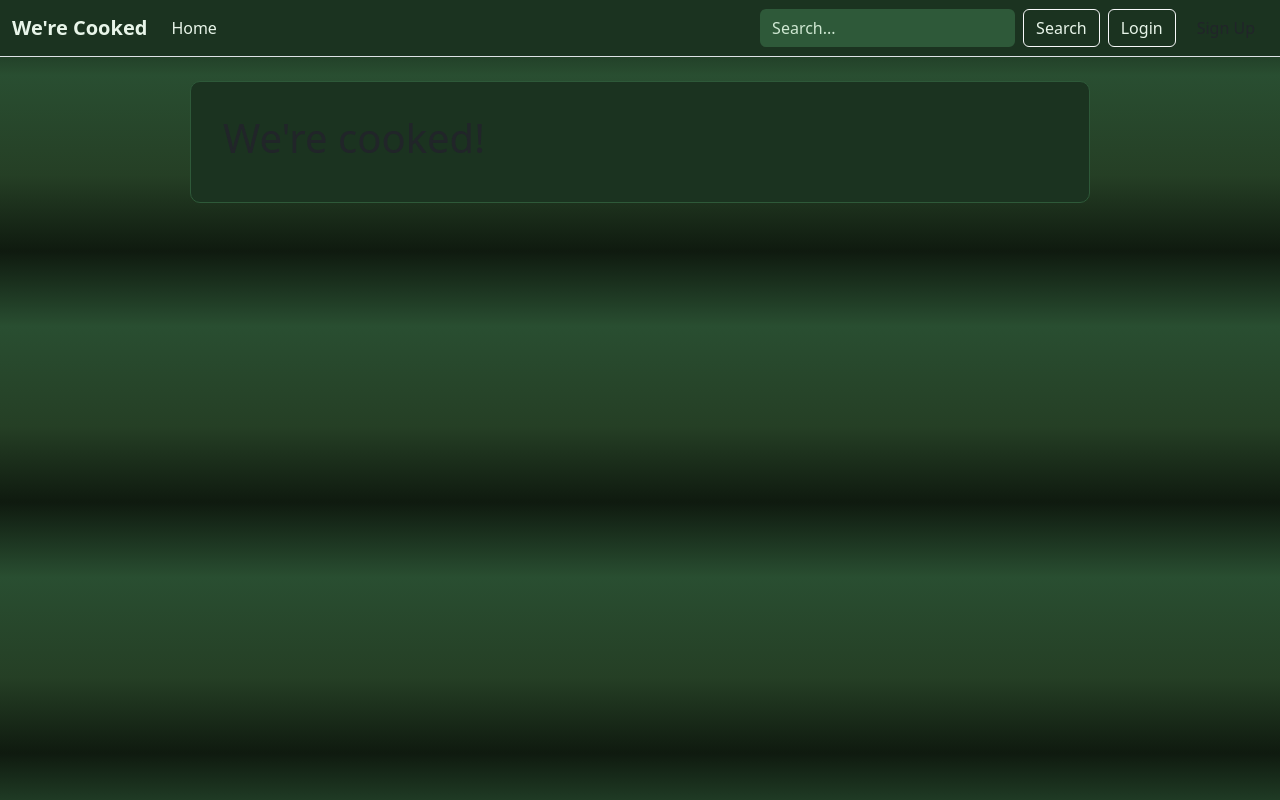
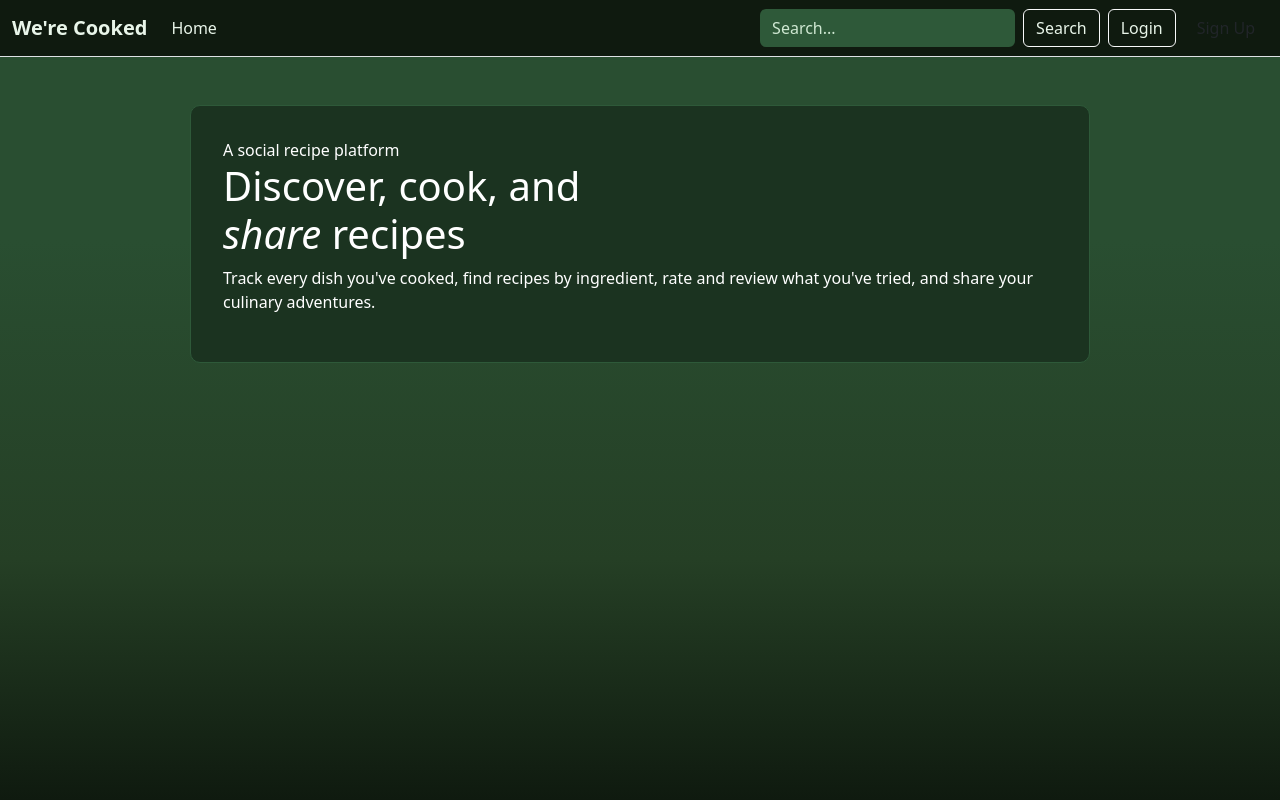
Before and after one commit to becca-mcd-95/cooked_project, a Django app: page / in a window 1280 px wide. Run offline with Django 3.2, Linux system fonts and the light colour scheme; parts of the project's set-up code (start-up, migrations or seed data) failed here and were passed over.

Commit message:
Base template complete (with a few missing pieces)

```diff
--- a/static/CSS/style.css
+++ b/static/CSS/style.css
@@ -9,15 +9,17 @@
 body {
     background: linear-gradient(
         180deg,
-        #0f1a0f 0%,
         #294e31 30%,
         #253f25 70%,
         #0f1a0f 100%
     );
+    background-size: cover;
+    background-repeat: no-repeat;
+    min-height: 100vh;
 }
 
 .navbar{
-    background-color: var(--green-dark);
+    background-color: var(--green-darkest) !important;
 }
 
 .navbar-brand, .nav-link, .btn-outline-light{
@@ -56,4 +58,5 @@ body {
     background-color: var(--green-dark);
     border: 1px solid var(--green-mid);
     border-radius: 10px;
+    color: white;
 }
--- a/templates/cooked/base.html
+++ b/templates/cooked/base.html
@@ -47,10 +47,10 @@
                 </div>
             </div>
         </nav>
-        <div class="container main-content mt-4">
+        <div>
             {% block body_block %}
             {% endblock %}
         </div>
+        </body>
         <!-- the footer base with paths to global section on sitemap (about, FAQ, contact etc)-->
-    </body>
 </html>
--- a/templates/cooked/home.html
+++ b/templates/cooked/home.html
@@ -2,5 +2,11 @@
 {% load staticfiles %}
 
 {% block body_block %}
-<h1>We're cooked!</h1>
+ <div class="main-content">
+    <div class="hero-section">
+      <span class="hero-label">A social recipe platform</span>
+      <h1 class="hero-title">Discover, cook, and<br><em>share</em> recipes</h1>
+      <p class="hero-sub">Track every dish you've cooked, find recipes by ingredient, rate and review what you've tried, and share your culinary adventures.</p>
+    </div>
+  </div>
 {% endblock%}
```
